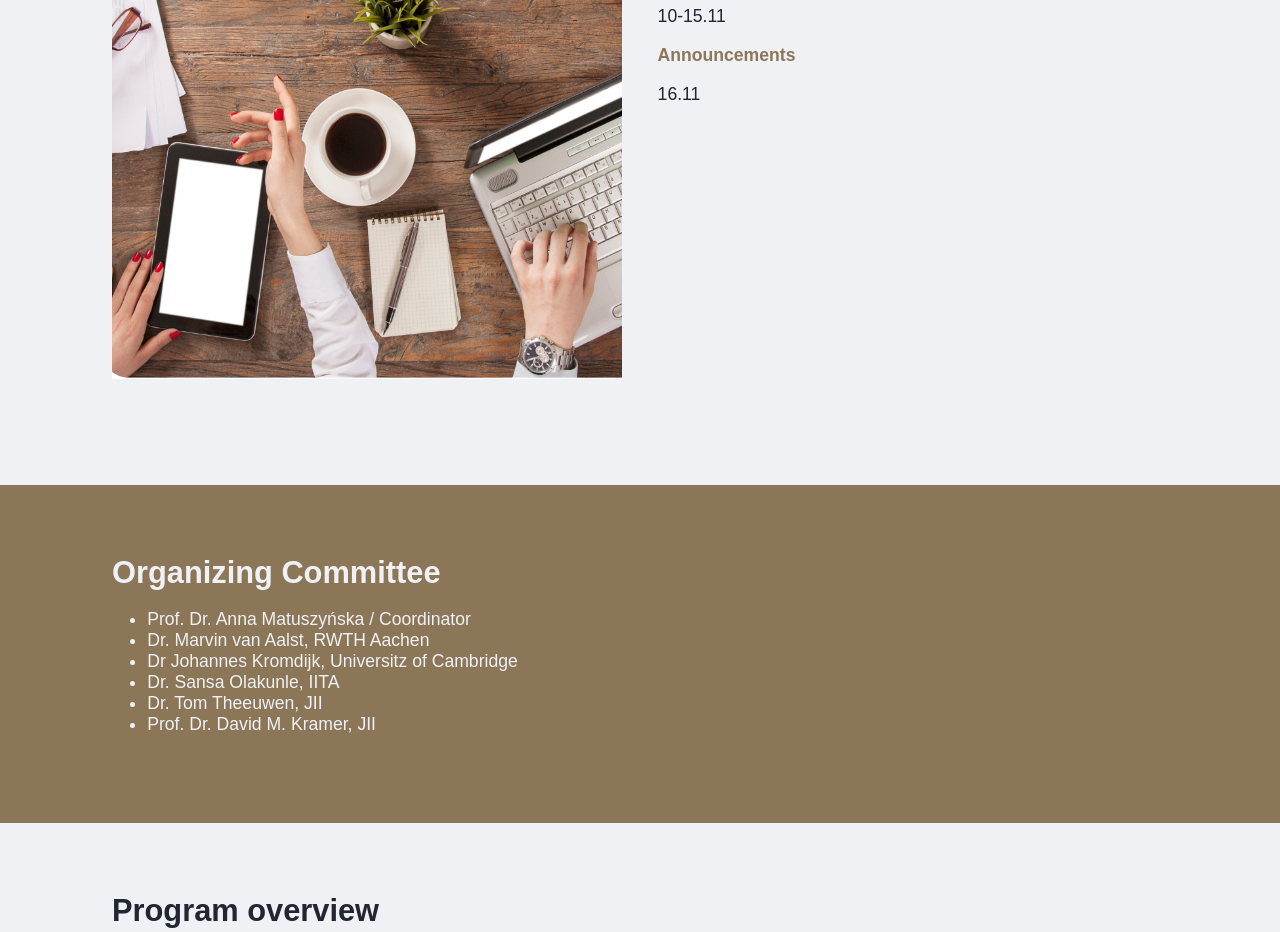
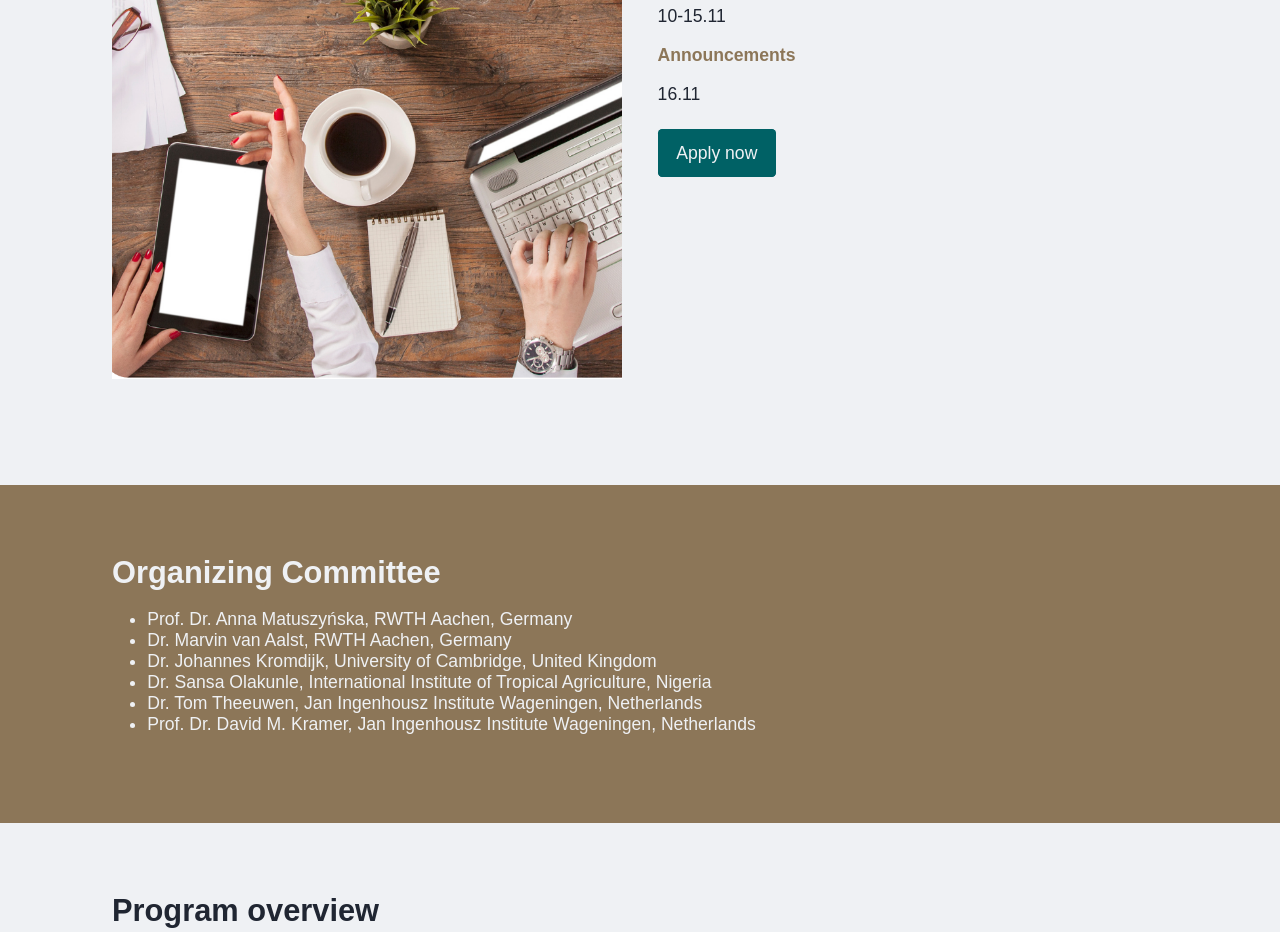
Before and after one commit to Computational-Biology-Aachen/2026-photosynthesis-hackathon, a SvelteKit app: page /info in a window 1280 px wide. Shown: the part 580-1512 px from the top of the page. Built offline with nearby package versions, Linux system fonts and the light colour scheme.

Commit message:
dev: fix: linked to proper websites

```diff
--- a/src/lib/BtnGrp.svelte
+++ b/src/lib/BtnGrp.svelte
@@ -1,6 +1,5 @@
 <script lang="ts">
 	import type { Snippet } from 'svelte';
-	import Link from './pico/Link.svelte';
 	let {
 		children,
 		disabled = false,
@@ -14,24 +13,37 @@
 	} = $props();
 </script>
 
-<button {disabled} class={`${color}`}>
-	{#if disabled}
+{#if disabled}
+	<button
+		type="button"
+		{disabled}
+		class={`${color}`}>
 		{@render children()}
-	{:else}
-		<Link color="white" {href}>{@render children()}</Link>
-	{/if}
-</button>
+	</button>
+{:else}
+	<a
+		{href}
+		class={`${color}`}>
+		{@render children()}
+	</a>
+{/if}
 
 <style>
+	a,
 	button {
 		max-height: 100%;
 		width: 100%;
 		font-size: 1rem;
+		font-family: sans-serif;
 		outline: 0;
 		padding: 0.75rem 1rem;
 		border-radius: 0.25rem;
 		transition: var(--transition);
+		cursor: pointer;
+		text-decoration: none;
+		text-align: center;
 	}
+	a:hover,
 	button:hover {
 		text-decoration: underline;
 	}
--- a/src/routes/(internal)/info/+page.svelte
+++ b/src/routes/(internal)/info/+page.svelte
@@ -1,5 +1,7 @@
 <script>
 	import { base } from '$app/paths';
+	import BtnGrp from '$lib/BtnGrp.svelte';
+	import Link from '$lib/pico/Link.svelte';
 	import Li from '$lib/pico/lists/Li.svelte';
 	import Ul from '$lib/pico/lists/Ul.svelte';
 	import Header from '$lib/pico/sections/Header.svelte';
@@ -37,18 +39,53 @@
 
 				<H6 color="secondary">Announcements</H6>
 				<Text>16.11</Text>
+
+				<br />
+				<BtnGrp href="https://forms.gle/MXxyyvYGtWpdVGN46">Apply now</BtnGrp>
 			</div>
 		</R2>
 	</Section>
 	<Section color="secondary">
 		<H2 color="white">Organizing Committee</H2>
 		<Ul>
-			<Li color="white">Prof. Dr. Anna Matuszyńska / Coordinator</Li>
-			<Li color="white">Dr. Marvin van Aalst, RWTH Aachen</Li>
-			<Li color="white">Dr Johannes Kromdijk, Universitz of Cambridge</Li>
-			<Li color="white">Dr. Sansa Olakunle, IITA</Li>
-			<Li color="white">Dr. Tom Theeuwen, JII</Li>
-			<Li color="white">Prof. Dr. David M. Kramer, JII</Li>
+			<Li color="white"
+				><Link
+					color="white"
+					href="https://computational-biology-aachen.github.io/team/anna-matuszy%C5%84ska"
+					>Prof. Dr. Anna Matuszyńska, RWTH Aachen, Germany</Link
+				></Li>
+			<Li color="white"
+				><Link
+					color="white"
+					href="https://computational-biology-aachen.github.io/team/marvin-van-aalst"
+					>Dr. Marvin van Aalst, RWTH Aachen, Germany</Link
+				></Li>
+			<Li color="white"
+				><Link
+					color="white"
+					href="https://www.plantsci.cam.ac.uk/directory/johannes-kromdijk"
+					>Dr. Johannes Kromdijk, University of Cambridge, United Kingdom</Link
+				></Li>
+			<Li color="white"
+				><Link
+					color="white"
+					href="/">
+					Dr. Sansa Olakunle, International Institute of Tropical Agriculture,
+					Nigeria</Link
+				></Li>
+			<Li color="white"
+				><Link
+					color="white"
+					href="https://www.jan-ingenhousz-institute.org/team/dr.-tom-theeuwen"
+					>Dr. Tom Theeuwen, Jan Ingenhousz Institute Wageningen, Netherlands</Link
+				></Li>
+			<Li color="white"
+				><Link
+					color="white"
+					href="https://www.jan-ingenhousz-institute.org/team/prof.-david-m.-kramer"
+					>Prof. Dr. David M. Kramer, Jan Ingenhousz Institute Wageningen,
+					Netherlands</Link
+				></Li>
 		</Ul>
 	</Section>
 	<Section>
--- a/src/routes/+page.svelte
+++ b/src/routes/+page.svelte
@@ -89,9 +89,7 @@
 	<ButtonGroup>
 		<BtnGrp href={resolve('/trainers')}>Trainers</BtnGrp>
 		<BtnGrp href={resolve('/info')}>Info</BtnGrp>
-		<BtnGrp
-			href={resolve('/apply')}
-			disabled={true}>Apply</BtnGrp>
+		<BtnGrp href="https://forms.gle/MXxyyvYGtWpdVGN46">Apply</BtnGrp>
 	</ButtonGroup>
 </Section>
 <Section color="secondary">
```
Also changed, not shown: src/lib/pico/Link.svelte (+6 -2 lines).
